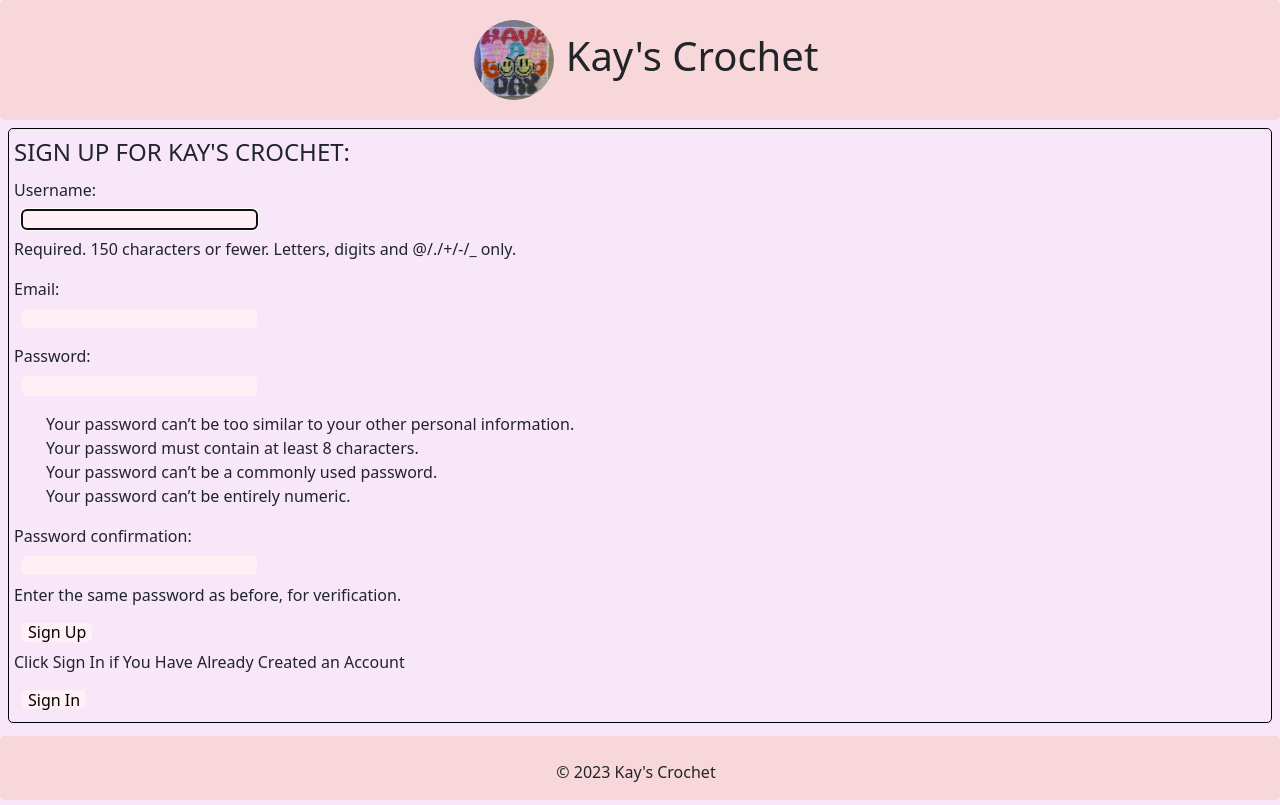
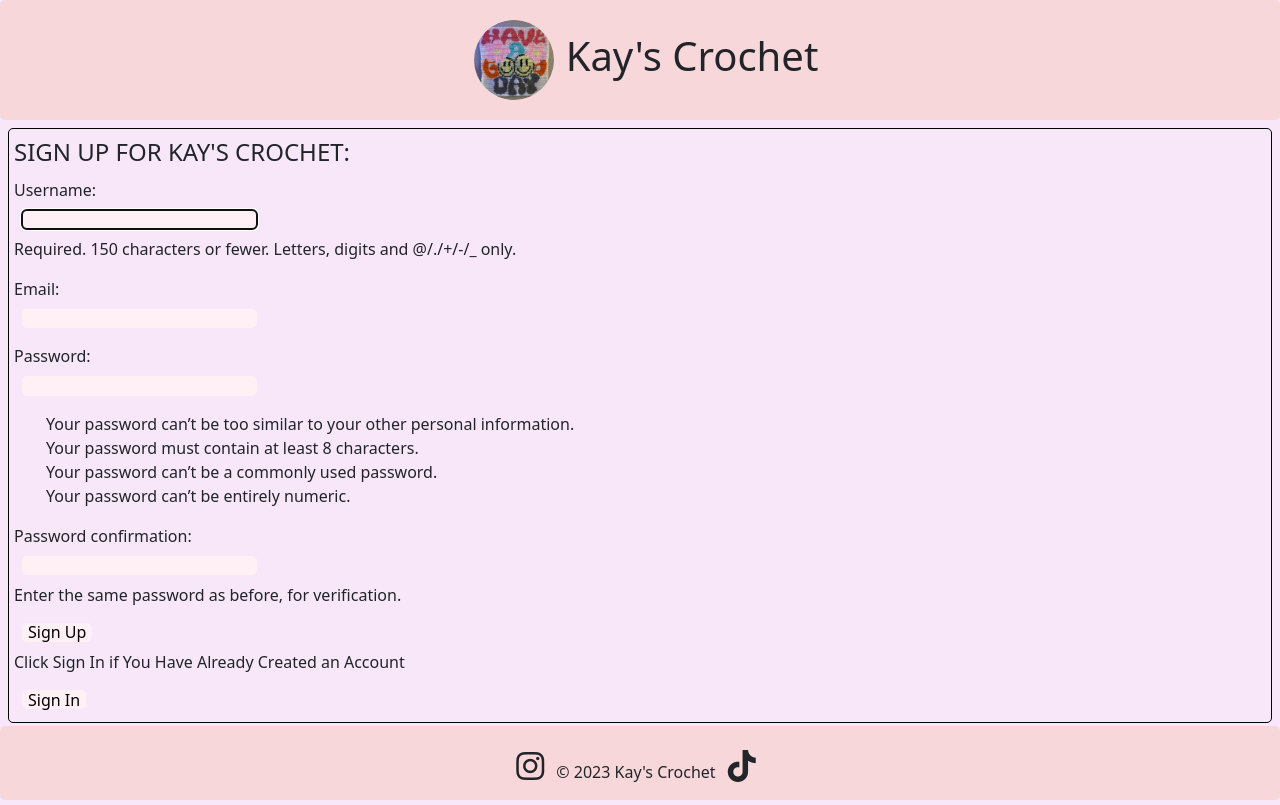
Before and after one commit to stevenburris1978/KaysCrochetAppDjangoSBurris, a Django app: page /signup/ in a window 1280 px wide. Run offline with Django 4.2, Linux system fonts and the light colour scheme.

Commit message:
updated signin signup

```diff
--- a/kayscrochetapp/templates/kayscrochetapp/signin.html
+++ b/kayscrochetapp/templates/kayscrochetapp/signin.html
@@ -6,6 +6,7 @@
     <meta name="viewport" content="width=device-width, initial-scale=1.0">
     <title>Sign In</title>
     {% load static %}
+    <link rel="stylesheet" href="https://cdnjs.cloudflare.com/ajax/libs/font-awesome/6.0.0/css/all.min.css" crossorigin="anonymous">
     <link href="https://cdn.jsdelivr.net/npm/bootstrap@5.3.2/dist/css/bootstrap.min.css" rel="stylesheet" integrity="sha384-T3c6CoIi6uLrA9TneNEoa7RxnatzjcDSCmG1MXxSR1GAsXEV/Dwwykc2MPK8M2HN" crossorigin="anonymous">
     <link rel="stylesheet" href="{% static 'kayscrochetapp/style.css' %}">
 </head>
--- a/kayscrochetapp/templates/kayscrochetapp/signup.html
+++ b/kayscrochetapp/templates/kayscrochetapp/signup.html
@@ -6,6 +6,7 @@
     <meta name="viewport" content="width=device-width, initial-scale=1.0">
     <title>Sign In</title>
     {% load static %}
+    <link rel="stylesheet" href="https://cdnjs.cloudflare.com/ajax/libs/font-awesome/6.0.0/css/all.min.css" crossorigin="anonymous">
     <link href="https://cdn.jsdelivr.net/npm/bootstrap@5.3.2/dist/css/bootstrap.min.css" rel="stylesheet" integrity="sha384-T3c6CoIi6uLrA9TneNEoa7RxnatzjcDSCmG1MXxSR1GAsXEV/Dwwykc2MPK8M2HN" crossorigin="anonymous">
     <link rel="stylesheet" href="{% static 'kayscrochetapp/style.css' %}">
 </head>
```
